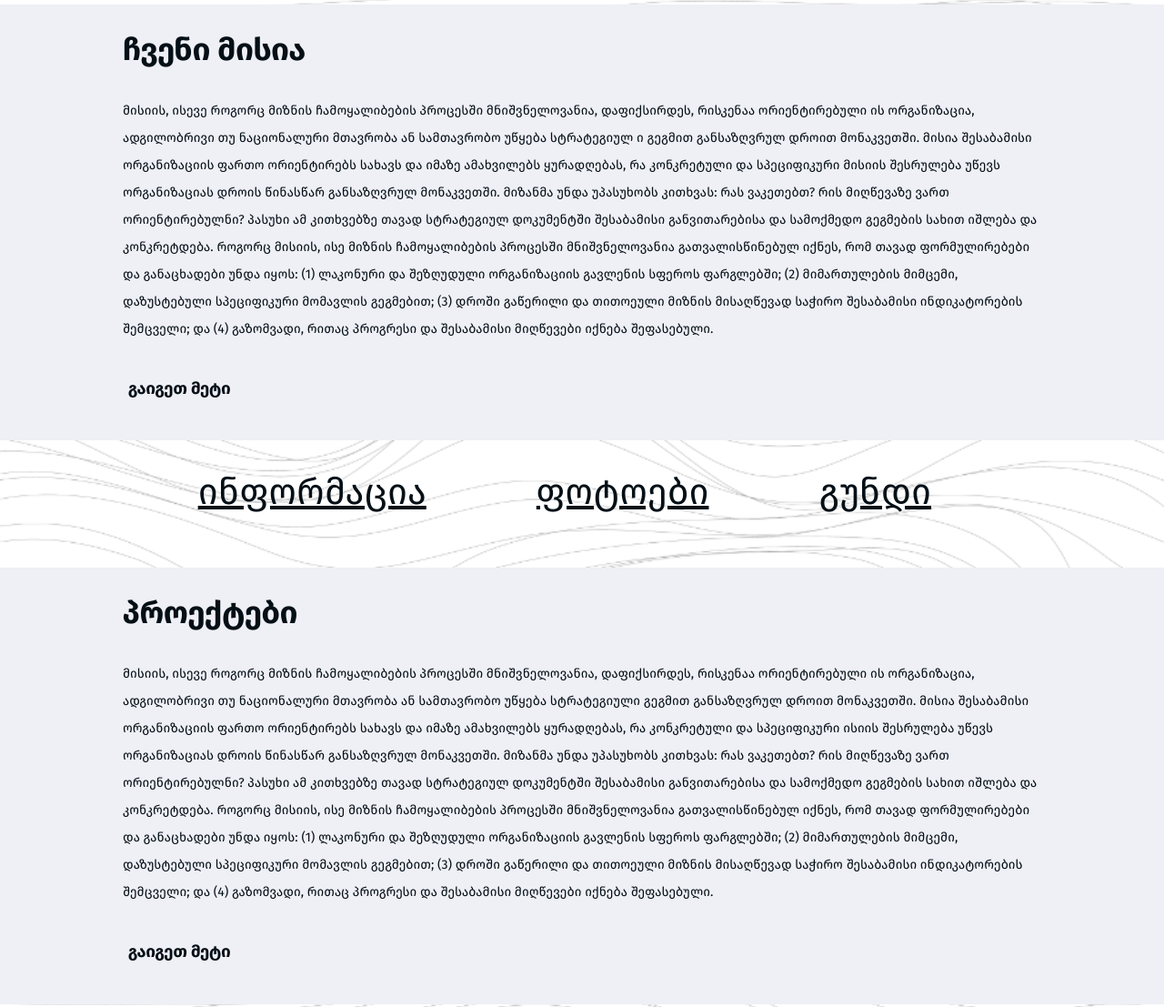
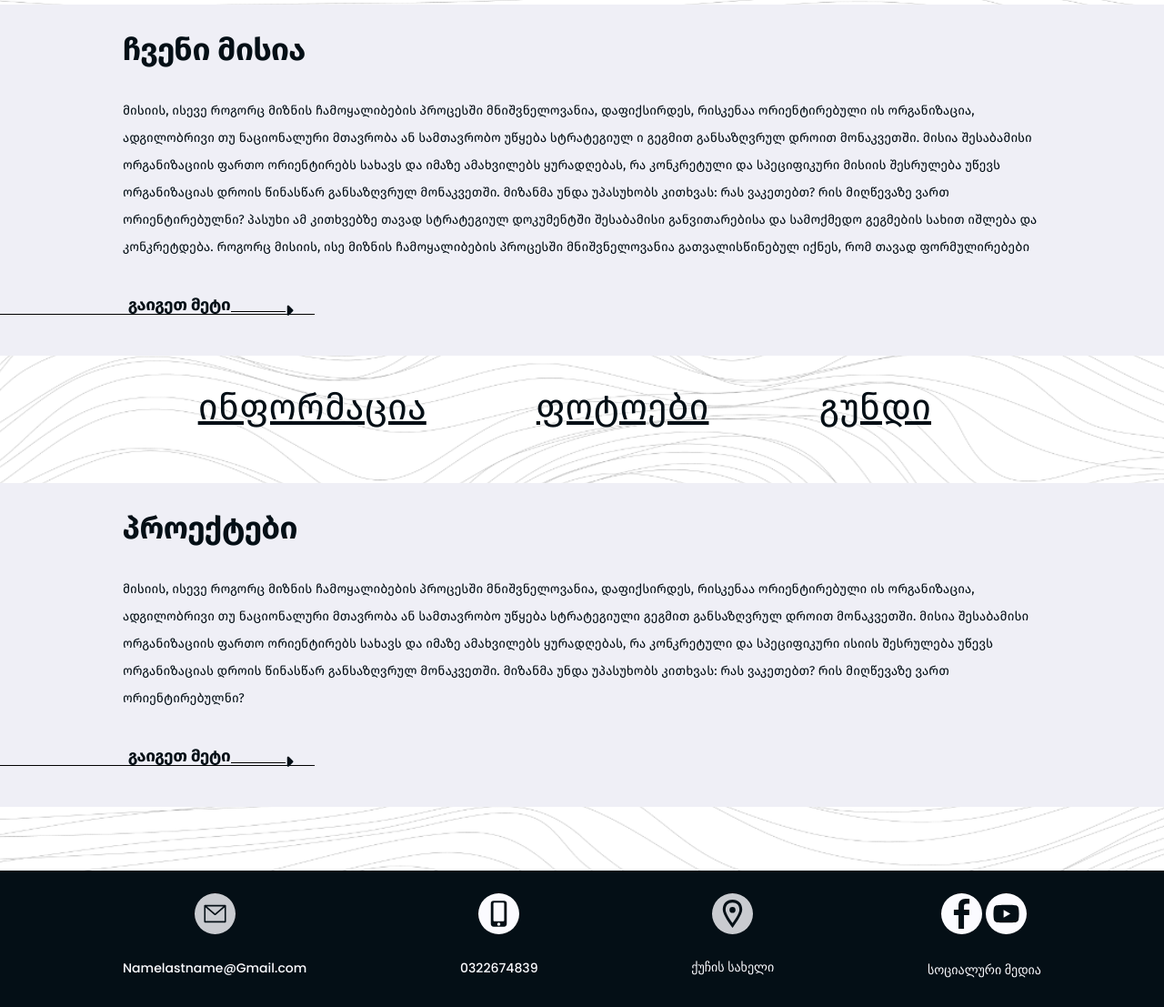
Before and after one commit to Metrevelii/FondationTmplt, a website: page index.html in a window 1280 px wide. Shown: the part 686-1793 px from the top of the page at 91% size. Drawn offline with Linux system fonts and the light colour scheme; a web font is replaced by a local one.

Commit message:
end section-01

```diff
--- a/index.html
+++ b/index.html
@@ -4,6 +4,7 @@
     <meta charset="UTF-8">
     <meta name="viewport" content="width=device-width, initial-scale=1.0">
     <!-- <link rel="stylesheet" href="resources/bootstrap-reboot.css"> -->
+    <script src="https://kit.fontawesome.com/6de6aa5275.js" crossorigin="anonymous"></script>
     <link rel="stylesheet" href="resources/bootstrap.css">
     <link rel="stylesheet" href="resources/bootstrap-grid.css">
     <link rel="stylesheet" href="style/main.css">
@@ -99,21 +100,23 @@
                  შესაბამისი განვითარებისა და სამოქმედო გეგმების სახით
                   იშლება და კონკრეტდება. როგორც მისიის, ისე მიზნის
                   ჩამოყალიბების პროცესში მნიშვნელოვანია გათვალისწინებულ იქნეს,
-                  რომ თავად ფორმულირებები და განაცხადები უნდა იყოს: (1) ლაკონური
+                  რომ თავად ფორმულირებები  <span class="text-sec"> და განაცხადები უნდა იყოს: (1) ლაკონური
                    და შეზღუდული ორგანიზაციის გავლენის სფეროს ფარგლებში; (2) მიმართულების
                     მიმცემი, დაზუსტებული სპეციფიკური მომავლის გეგმებით;
                   (3) დროში გაწერილი და თითოეული მიზნის მისაღწევად
                    საჭირო შესაბამისი ინდიკატორების შემცველი; და (4)
                     გაზომვადი, რითაც პროგრესი და შესაბამისი მიღწევები
-                    იქნება შეფასებული.
+                    იქნება შეფასებული. </span>
             </p>
+
             <button class="firs-btn" type="menu">
               გაიგეთ მეტი
-
+                <hr class="line">
+                <i class="fas fa-caret-right"></i>
             </button>
 
         </div>
-
+        <span class="line-02"></span>
         </div>
         <div class="title-div">
           <ul class="title-ul">
@@ -140,7 +143,7 @@
                      და იმაზე ამახვილებს ყურადღებას,  რა კონკრეტული და სპეციფიკური
                      ისიის შესრულება უწევს ორგანიზაციას დროის წინასწარ განსაზღვრულ
                      მონაკვეთში. მიზანმა უნდა უპასუხობს კითხვას: რას ვაკეთებთ?
-                     რის მიღწევაზე ვართ ორიენტირებულნი? პასუხი ამ კითხვებზე თავად
+                     რის მიღწევაზე ვართ ორიენტირებულნი? <span class="tex-none"> პასუხი ამ კითხვებზე თავად
                       სტრატეგიულ დოკუმენტში შესაბამისი განვითარებისა და სამოქმედო
                        გეგმების სახით იშლება და კონკრეტდება. როგორც მისიის, ისე მიზნის
                         ჩამოყალიბების პროცესში მნიშვნელოვანია გათვალისწინებულ იქნეს,
@@ -151,11 +154,16 @@
                           თითოეული მიზნის მისაღწევად საჭირო შესაბამისი ინდიკატორების
                            შემცველი; და (4) გაზომვადი,
                             რითაც პროგრესი და შესაბამისი მიღწევები იქნება შეფასებული.
+                          </span>
                 </p>
                 <button class="btn-sec" type="menu">
                          გაიგეთ მეტი
+                         <hr class="line">
+                        <i class="fas fa-caret-right"></i>
                 </button>
+
             </div>
+            <span class="line-02"></span>
         </div>
    </section>
    <!-- section-01 end  -->
--- a/scss/main/section-01.scss
+++ b/scss/main/section-01.scss
@@ -8,6 +8,7 @@
     padding-bottom: 70px;
     .div-color{
         background: #EFEFF6;
+        padding-bottom: 45px;
         .banner-content{
             @extend %container3;
             .banner-title{
@@ -24,23 +25,45 @@
                 padding-bottom: 38px;
                 line-height: 30px;
                 font-size: 14px;
+                .text-sec{
+                    display: none;
+                }
 
             }
             .firs-btn{
-                max-width: 131px;
-                height: 24px;
+                display: flex;
+                align-items: flex-start;
+                max-width: 200px;
+                height: 20px;
                 font-family: 'FiraGO Bold';
-                margin-bottom: 45px;
                 background: transparent;
                 color: #040F16;
                 font-size: 18px;
+                transition: all 0.1s linear 0.1s;
                 &:hover{
-                    width: 200px;
+                    padding-left: 30px;
+                    max-width: 400px;
 
                 }
+                .fa-caret-right{
+                    padding-top: 7px;
+                }
+                .line{
+                    background: black;
+                    width: 60px;
+
+                }
+               &:hover{
+                   max-width: 300px;
+               }
             }
         }
-
+        .line-02{
+                    background-color: black;
+                    width: 27%;
+                    height: 1px;
+                    display: block;
+        }
     }
     .title-div{
         @extend %container3;
@@ -62,7 +85,7 @@
     }
    .div-colo-01{
         background: #EFEFF6;
-        margin-bottom: 70px;
+        padding-bottom: 45px;
         .banner-content-01{
             @extend %container3;
             .title-01{
@@ -79,21 +102,41 @@
                 padding-bottom: 38px;
                 line-height: 30px;
                 font-size: 14px;
+                .tex-none{
+                    display: none;
+                }
             }
             .btn-sec{
-                margin-bottom: 46px;
-                max-width: 131px;
-                height: 24px;
+                display: flex;
+                align-items: flex-start;
+                max-width: 200px;
+                height: 20px;
                 font-family: 'FiraGO Bold';
-                margin-bottom: 46px;
                 background: transparent;
                 color: #040F16;
                 font-size: 18px;
+                transition: all 0.1s linear 0.1s;
                 &:hover{
-                    width: 200px;
+                    padding-left: 30px;
+                    max-width: 400px;
+
+                }
+                .fa-caret-right{
+                    padding-top: 7px;
+                }
+                .line{
+                    background: black;
+                    width: 60px;
 
                 }
             }
         }
+        .line-02{
+            background-color: black;
+            width: 27%;
+            height: 1px;
+            display: block;
+
+        }
    }
 }
```
Also changed, not shown: images/Polygon 1.svg (added), style/main.css.
